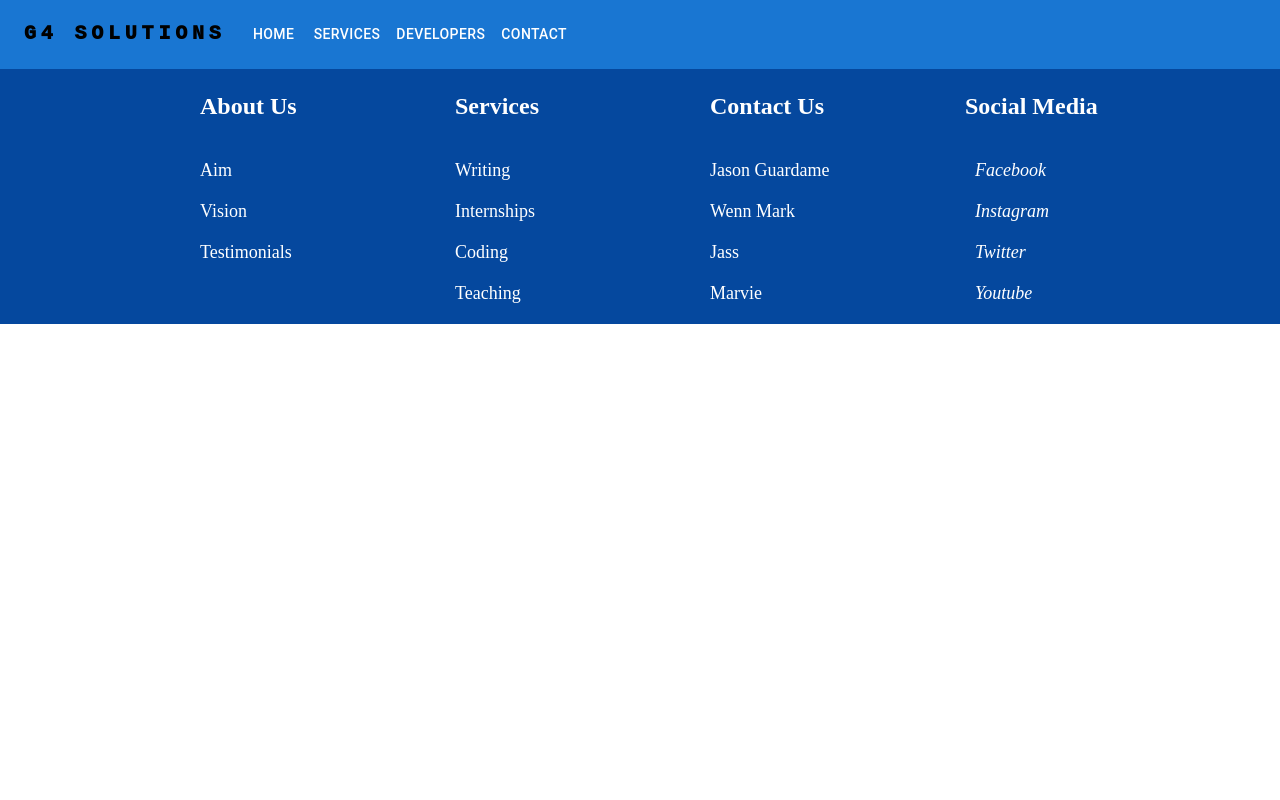
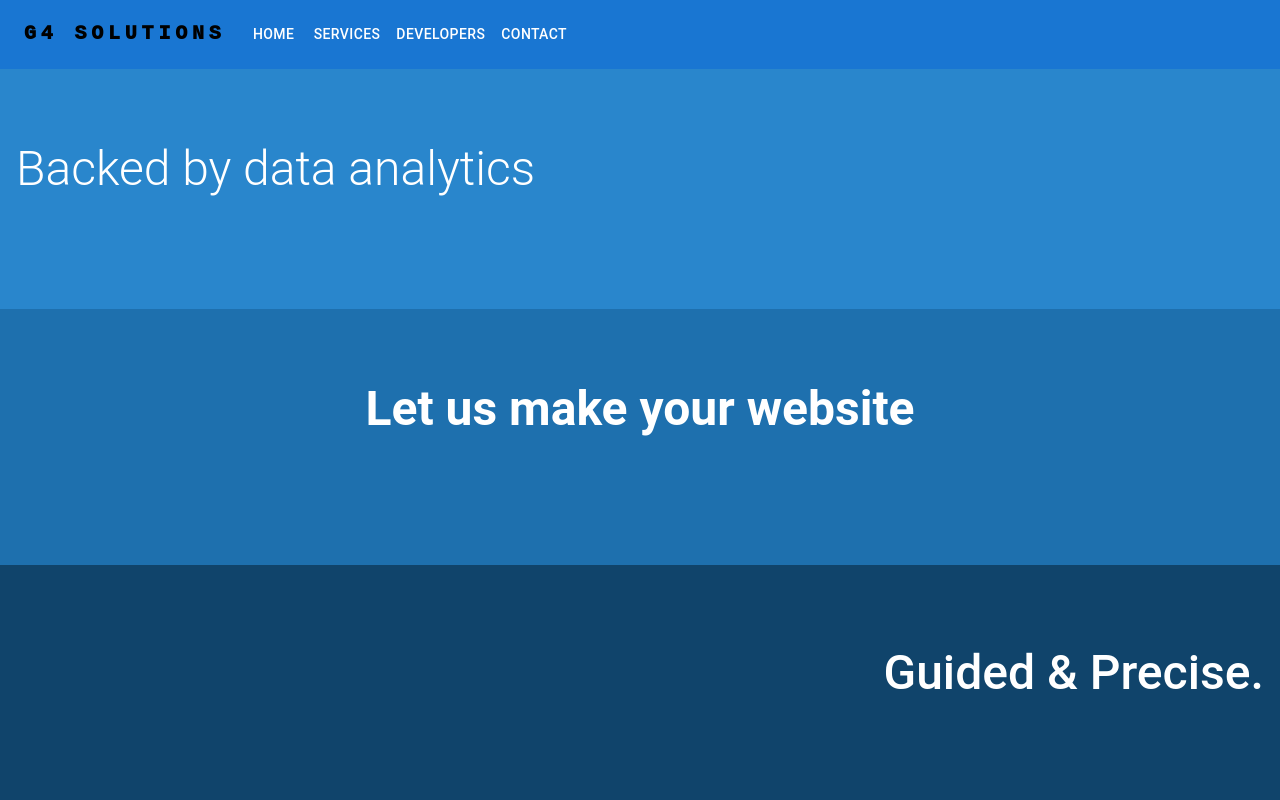
Before and after one commit to reliquizh01/GroupFourWebSolutions, a React (Create React App) app: page / in a window 1280 px wide. Shown: the top 800 px of the page. Built offline with nearby package versions, Linux system fonts and the light colour scheme.

Commit message:
Updated Home Page

```diff
--- a/src/App.js
+++ b/src/App.js
@@ -17,6 +17,7 @@ function App() {
       <NavbarHeader />
         <Routes>
           <Route path="/home" element={<Home />} />
+          <Route path="/" element={<Home />} />
           <Route path="/services" element={<p>Show Services Here</p>} />
           <Route path="/developers" element={<p>Show Developers Here</p>} />
           <Route path="/contact-us" element={<p>Show Contacts Here</p>} />
--- a/src/Components/Home.js
+++ b/src/Components/Home.js
@@ -1,19 +1,38 @@
 import React from 'react'
 import Box from '@mui/material/Box';
+import { createTheme, ThemeProvider } from '@mui/system';
+import { Typography } from '@mui/material';
 
-const styles = {
-
-}
 const Home = () => {
   return (
     <div>
-    <Box
-      sx={{
-        width: '100%',
-        height: '100vh',
-        backgroundColor: '#d0e0e3',
-      }}
-    />
+        <Box
+        sx={{
+            width: '100%',
+            height: '30vh',
+            backgroundColor: '#2986cc',
+        }}
+        >
+        <Typography fontWeight='light' variant='h3' align='left' color='common.white' paddingTop={9} paddingLeft={2}>Backed by data analytics</Typography>
+        </Box>
+        <Box
+        sx={{
+            width: '100%',
+            height: '32vh',
+            backgroundColor: '#1e70ae',
+        }}
+        >
+        <Typography fontWeight='bold' variant='h3' align='center' color='common.white' paddingTop={9}>Let us make your website</Typography>
+        </Box>
+        <Box
+        sx={{
+            width: '100%',
+            height: '30vh',
+            backgroundColor: '#10446b',
+        }}
+        >
+        <Typography fontWeight='medium' variant='h3' align='right' color='common.white' paddingTop={10} paddingRight={2}>Guided &amp; Precise.</Typography>
+        </Box>
     </div>
   )
 }
```
